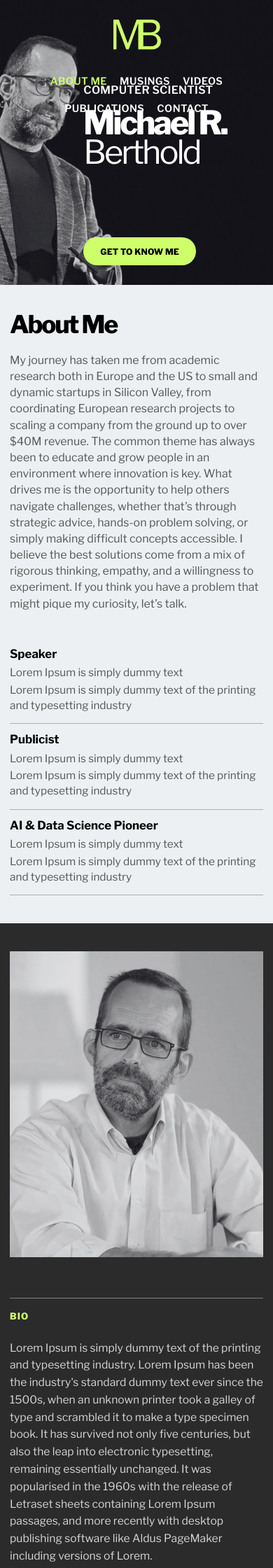
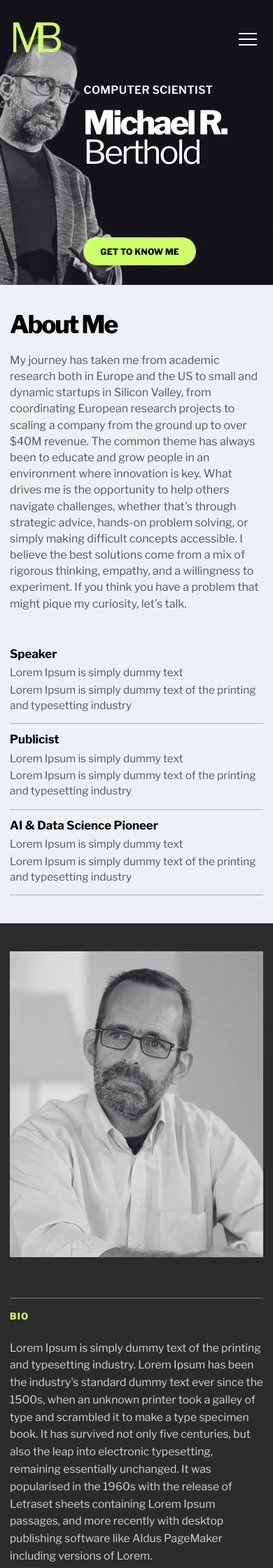
Before and after one commit to lacahelpme/mb, a Jekyll site: the page built from index.html, in a window 390 px wide. Shown: the top 2240 px of the page at 70% size. Built offline with Jekyll 4.4.1, drawn with Linux system fonts in a browser that asks for light colours.

Commit message:
Update style.css

```diff
--- a/assets/css/style.css
+++ b/assets/css/style.css
@@ -1248,24 +1248,74 @@
   }
 
   .header-inner {
-    grid-template-columns: 1fr;
-    justify-items: center;
-    gap: 14px;
-    padding: 14px 0;
+    grid-template-columns: auto auto;
+    align-items: center;
+    justify-content: space-between;
+    gap: 16px;
+    padding: 18px 0;
     min-height: auto;
+    position: relative;
   }
 
   .logo-image img {
     width: 76px;
   }
 
+  .nav-toggle-label {
+    display: inline-flex;
+    flex-direction: column;
+    justify-content: center;
+    align-items: center;
+    width: 44px;
+    height: 44px;
+    cursor: pointer;
+    z-index: 50;
+  }
+
+  .primary-nav {
+    position: absolute;
+    top: calc(100% + 8px);
+    left: 0;
+    right: 0;
+    background: rgba(43, 43, 43, 0.98);
+    border: 1px solid rgba(255, 255, 255, 0.16);
+    padding: 18px 18px 20px;
+    display: none;
+    z-index: 40;
+  }
+
   .primary-nav ul {
-    gap: 16px 18px;
-    flex-wrap: wrap;
+    display: grid;
+    gap: 14px;
+    margin: 0;
+    padding: 0;
+    list-style: none;
   }
 
   .primary-nav a {
-    font-size: 0.9rem;
+    display: block;
+    font-size: 0.95rem;
+    color: var(--white);
+    text-transform: uppercase;
+    letter-spacing: 0.03em;
+    font-weight: 700;
+    padding: 4px 0;
+  }
+
+  .nav-toggle:checked ~ .primary-nav {
+    display: block;
+  }
+
+  .nav-toggle:checked + .nav-toggle-label span:nth-child(1) {
+    transform: translateY(8px) rotate(45deg);
+  }
+
+  .nav-toggle:checked + .nav-toggle-label span:nth-child(2) {
+    opacity: 0;
+  }
+
+  .nav-toggle:checked + .nav-toggle-label span:nth-child(3) {
+    transform: translateY(-8px) rotate(-45deg);
   }
 
   .hero-shell,
@@ -1300,8 +1350,8 @@
     font-size: clamp(2.6rem, 12vw, 4rem);
   }
 
-  .hero-arrow {
-    font-size: 3.8rem;
+  .hero-actions .hero-arrow {
+    display: none !important;
   }
 
   .bio-row {
```
